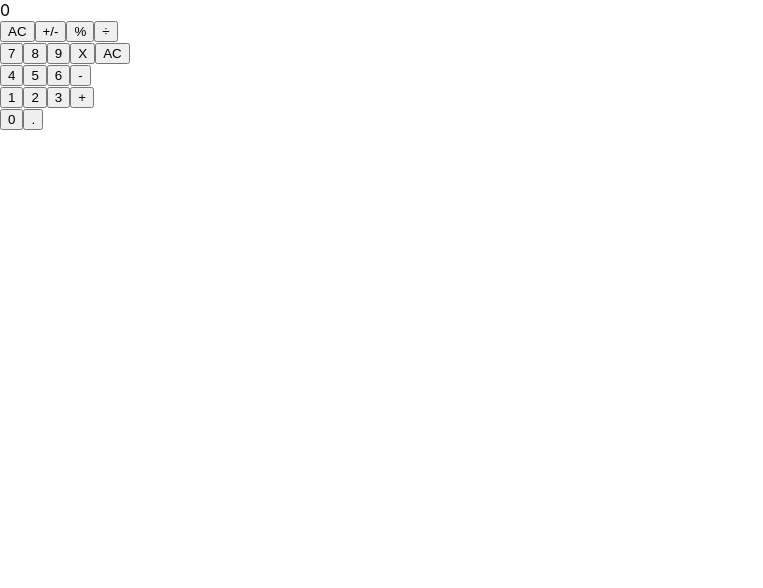
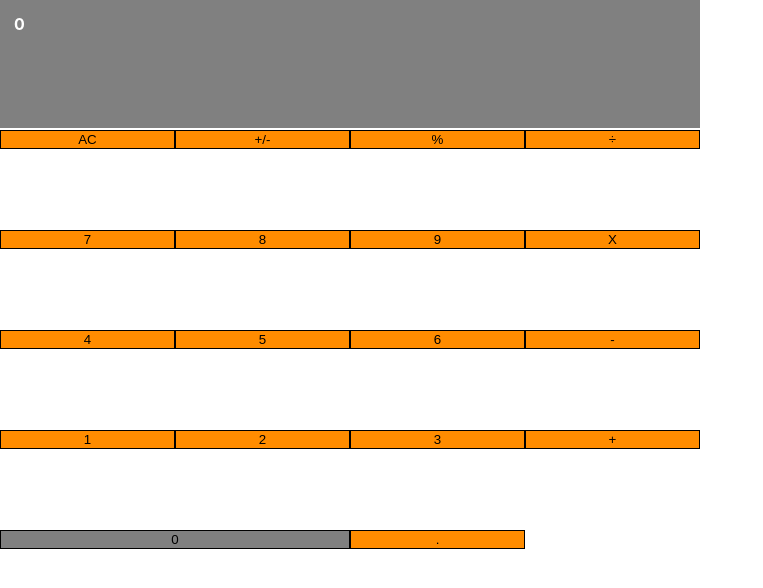
Before and after one commit to samgaco/calculator-react, a React (Create React App) app: page / in a window 1280 px wide. Shown: the top 588 px of the page, without its empty margins (0-763 px from the left). Built offline with nearby package versions, Linux system fonts and the light colour scheme.

Commit message:
styling requirements done

```diff
--- /dev/null
+++ b/src/assets/style.css
@@ -0,0 +1,37 @@
+.bodyApp{
+    display: flex;
+    flex-wrap: wrap;
+    flex-direction: column;
+    width: 700px;
+}
+
+.button{
+    display: flex;
+}
+
+button{
+    width: 25%;
+    text-align: center;
+    color: black;
+    border: 1px solid black;
+    background:#ff8c00;
+
+}
+
+#btn-0{
+    width: 75%;
+}
+
+.gbutton{
+    height: 100px;
+}
+
+.display{
+    display: flex;
+    background: grey;
+    height: 100px;
+    color: white;
+    font-weight: bold;
+    padding: 2%;
+    text-align: right;
+}
--- /dev/null
+++ b/src/assets/style.json
@@ -0,0 +1,10 @@
+{
+    "color": {
+      "grey": "#ddd",
+      "orange": "#ff8c00"
+    },
+    "buttonWidth": {
+      "normal": "25%",
+      "wide": "50%"
+    }
+  }
--- a/src/components/Button.js
+++ b/src/components/Button.js
@@ -2,17 +2,29 @@
 /* eslint-disable react/prefer-stateless-function */
 import React from 'react';
 import PropTypes from 'prop-types';
+import style from '../assets/style.json';
+
+const whatStyle = (color, wide) => ({
+  background: color,
+  width: wide ? style.buttonWidth.wide : style.buttonWidth.normal,
+});
 
 class Button extends React.Component {
   render() {
     return (
-      <button type="button">
+      <button type="button" style={whatStyle(this.props.color, this.props.wide)} id={`btn-${this.props.buttonName}`}>
         {this.props.buttonName}
       </button>
     );
   }
 }
 
-Button.propTypes = { buttonName: PropTypes.string.isRequired };
+Button.propTypes = {
+  buttonName: PropTypes.string.isRequired,
+  color: PropTypes.string,
+  wide: PropTypes.bool,
+};
+
+Button.defaultProps = { color: style.color.orange, wide: false };
 
 export default Button;
--- a/src/components/ButtonPanel.js
+++ b/src/components/ButtonPanel.js
@@ -6,33 +6,32 @@ class ButtonPanel extends React.Component {
   render() {
     return (
       <div>
-        <div className="group-1">
+        <div className="gbutton group-1">
           <Button buttonName="AC" />
           <Button buttonName="+/-" />
           <Button buttonName="%" />
           <Button buttonName="÷" />
         </div>
-        <div className="group-2">
+        <div className="gbutton group-2">
           <Button buttonName="7" />
           <Button buttonName="8" />
           <Button buttonName="9" />
           <Button buttonName="X" />
-          <Button buttonName="AC" />
         </div>
-        <div className="group-3">
+        <div className="gbutton group-3">
           <Button buttonName="4" />
           <Button buttonName="5" />
           <Button buttonName="6" />
           <Button buttonName="-" />
         </div>
-        <div className="group-4">
+        <div className="gbutton group-4">
           <Button buttonName="1" />
           <Button buttonName="2" />
           <Button buttonName="3" />
           <Button buttonName="+" />
         </div>
-        <div className="group-5">
-          <Button buttonName="0" />
+        <div className="gbutton group-5">
+          <Button buttonName="0" color="grey" wide />
           <Button buttonName="." />
         </div>
       </div>
--- a/src/index.js
+++ b/src/index.js
@@ -5,6 +5,7 @@ import React from 'react';
 import ReactDOM from 'react-dom';
 import './index.css';
 import App from './components/App';
+import './assets/style.css';
 
 ReactDOM.render(<App />, document.getElementById('root'));
 
```
